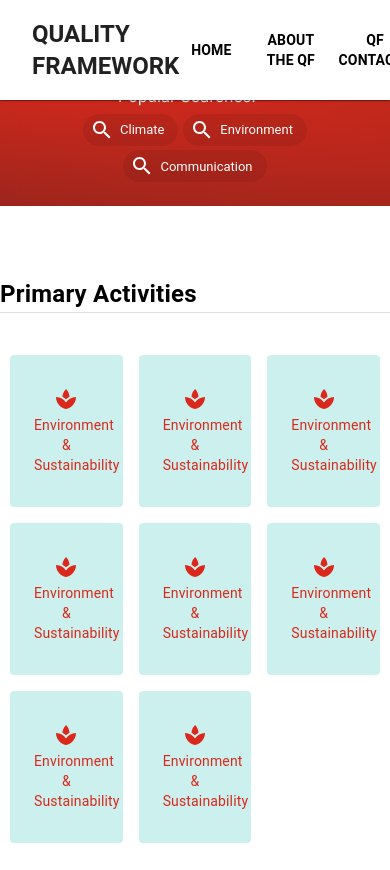
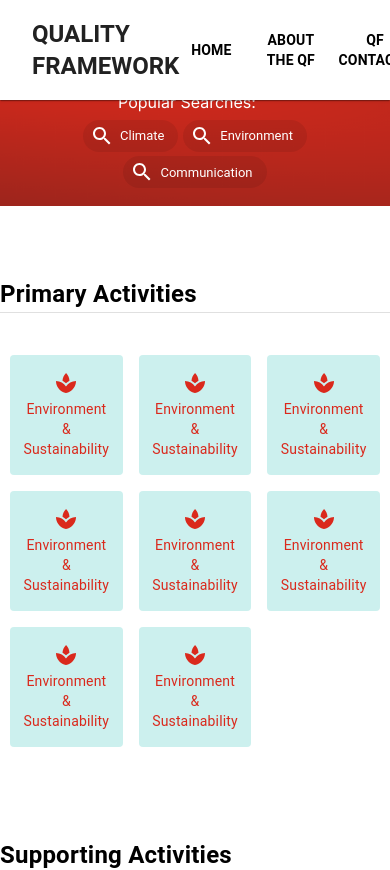
Before and after one commit to ApuEmdad/next-ts-ssr, a Next.js app: page / in a window 390 px wide. Shown: the top 870 px of the page. Built offline with nearby package versions, Linux system fonts and the light colour scheme.

Commit message:
cards responsiveness & deleted unnessecary imports

```diff
--- a/src/common/components/bottom-nav/index.tsx
+++ b/src/common/components/bottom-nav/index.tsx
@@ -1,28 +1,18 @@
-import React, { useEffect, useRef, useState } from 'react';
+import React, { useState } from 'react';
 
 const AppRegistrationIcon = dynamic(() => import('@mui/icons-material/AppRegistration'));
 const LoginIcon = dynamic(() => import('@mui/icons-material/Login'));
 const WebIcon = dynamic(() => import('@mui/icons-material/Web'));
 const AccountCircleIcon = dynamic(() => import('@mui/icons-material/AccountCircle'));
 import {
-  MuiAppBar,
-  MuiContainer,
-  MuiToolbar,
-  MuiBox,
-  MuiButton,
-  MuiTypography,
-  MuiTooltip,
-  MuiIconButton,
-  MuiAvatar,
   MuiMenu,
 } from '../../../libs/mui-lib';
-import { CustomMenu, pages } from '../default-nav';
-
+import { CustomMenu, pages, settings } from '../default-nav';
 import { MuiBottomNavigation, MuiBottomNavigationAction, MuiMenuItem } from '../../../libs/mui-lib';
-
 // import './styles.module.scss';
 import dynamic from 'next/dynamic';
 import { styled, useMediaQuery } from '@mui/material';
+
 
 export default function BottomNav() {
   const [value, setValue] = useState('recents');
@@ -31,7 +21,6 @@ export default function BottomNav() {
     setValue(newValue);
   };
 
-  const user = ['profile', 'account', 'login'];
   const [anchorEl, setAnchorEl] = React.useState<null | HTMLElement>(null);
   const [anchorElUser, setAnchorElUser] = React.useState<null | HTMLElement>(null);
   const open = Boolean(anchorEl);
@@ -143,7 +132,7 @@ const BottomMenuItem = styled(MuiMenuItem)({
           }}
         >
           {
-            user.map((item, i) => <BottomMenuItem
+            settings.map((item, i) => <BottomMenuItem
               key={i}
               onClick={handleUserClose}>{item}</BottomMenuItem>)
           }
--- a/src/common/components/card/index.tsx
+++ b/src/common/components/card/index.tsx
@@ -1,15 +1,20 @@
 import { MuiGrid, MuiBox, MuiTypography } from '@/libs/mui-lib';
 import SpaIcon from '@mui/icons-material/Spa';
 import { styled } from '@mui/material';
+
 const Card = () => {
   const StyledCard = styled(MuiBox)({
     background: '#CCF0EE',
-    color:'var(--primary-color)',
+    color: 'var(--primary-color)',
     padding: '2rem 1.5rem',
     textAlign:'center',
-    borderRadius:'4px'
+    borderRadius:'4px',
 
+    '@media(max-width: 448px)':{
+      padding: '1rem 0.8rem'
+    }
   })
+
   return (
     <MuiGrid item xs={4} md={3} lg={2}>
       {/* <MuiBox sx={{ height: '174px', background: '#E4E4E4' }} /> */}
--- a/src/common/components/default-nav/index.tsx
+++ b/src/common/components/default-nav/index.tsx
@@ -1,13 +1,9 @@
 import Image from 'next/image';
-
 import { useRef, useState } from 'react';
-
 import { styled, useMediaQuery } from '@mui/material';
-
 import {
   MuiBox, MuiButton, MuiTypography, MuiAvatar, MuiMenuItem, MuiMenu, MuiPaper
 } from '../../../libs/mui-lib';
-
 import './styles.module.scss';
 
 export const pages = ['Home', 'About the QF', 'QF Contacts', 'Quality Standard', 'QFSA Resources', 'QFSA Portal', 'QFSA Results'];
--- a/src/common/container/Home/components/banner-component/index.tsx
+++ b/src/common/container/Home/components/banner-component/index.tsx
@@ -81,8 +81,8 @@ const Banner = () => {
       <Wrapper>
 
         <MuiSearchPaper>
-          <MuiIconButton sx={{ p: '10px' }}>{/* <MuiSearch /> */}</MuiIconButton>
-          <MuiInputBase sx={{ ml: 1, flex: 1 }} placeholder='Search the quality framework ' />
+          <MuiIconButton sx={{ p: '10px' }}><MuiSearch /></MuiIconButton>
+          <MuiInputBase sx={{ flex: 1 }} placeholder='Search the quality framework ' />
         </MuiSearchPaper>
 
         <ChipsContainer>
--- a/src/common/container/Home/components/bottom-section/index.tsx
+++ b/src/common/container/Home/components/bottom-section/index.tsx
@@ -39,7 +39,7 @@ const BottomSection = () => {
           below.
         </Text>
       </TextContainer>
-      <MuiButton startIcon={<CloudUploadIcon/>} variant="contained" component="label" color="error" sx={{ margin: '30px 55px' }}>
+      <MuiButton startIcon={<CloudUploadIcon/>} variant="contained" component={'label'} color="error" sx={{ margin: '30px 55px' }}>
         Upload and edit QF documents
         <VisuallyHiddenInput type='file'/>
       </MuiButton>
--- a/src/common/container/Home/components/primary-activities/index.tsx
+++ b/src/common/container/Home/components/primary-activities/index.tsx
@@ -1,9 +1,5 @@
-import dynamic from 'next/dynamic';
-
 import styled from '@emotion/styled';
-
 import { MuiTypography, MuiContainer, MuiDivider, MuiGrid } from '@/libs/mui-lib';
-
 import Card from '../../../../components/card';
 
 const PrimaryActivities = () => {
@@ -15,7 +11,6 @@ const PrimaryActivities = () => {
     fontWeight: 'bold',
     color: '#000'
   });
-  /* ==== Styled Component === */
 
   return (
     <MuiContainer sx={{ padding: '70px 0px' }}>
```
